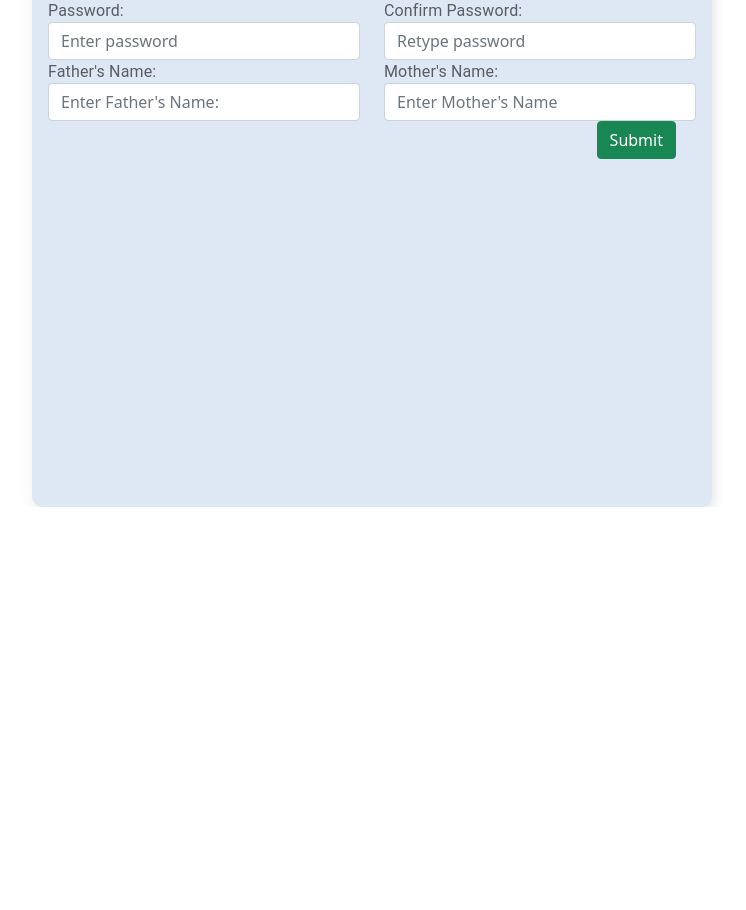
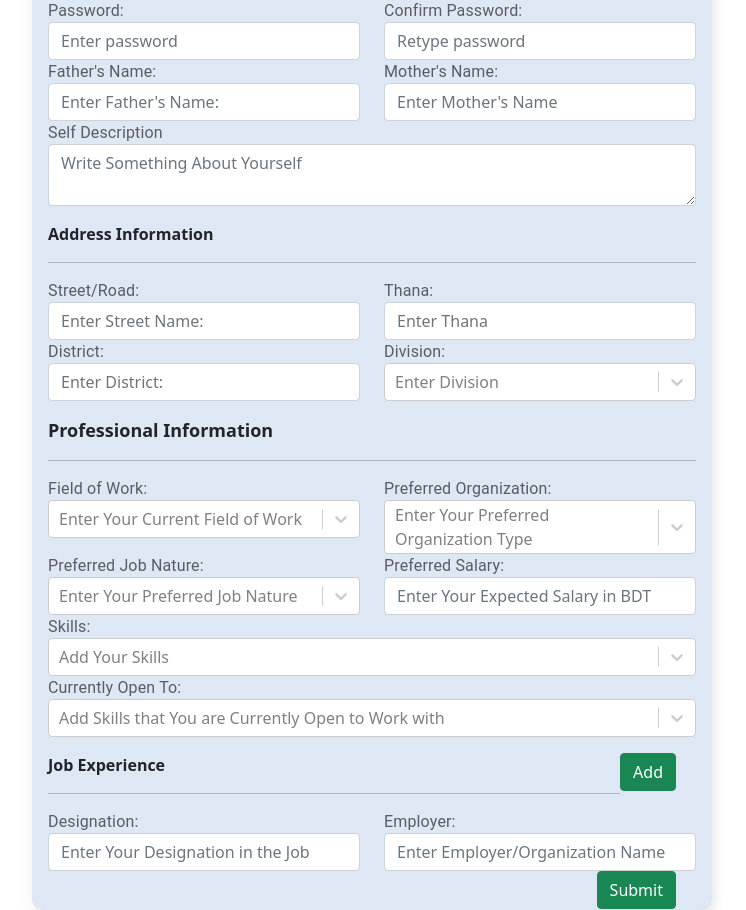
Before and after one commit to adrita1999/csRecruitZ, a React (Create React App) app in the folder csRecruitz_codebase/react_frontend/: page /register in a window 1280 px wide. Shown: the part 403-1313 px from the top of the page, without its empty margins (268-1014 px from the left). Before the commit the page ends 910 px from the top, so only its background shows below. Built offline with nearby package versions, Linux system fonts and the light colour scheme.

Commit message:
register_choltese

```diff
--- a/csRecruitz_codebase/react_frontend/src/my_components/Register.js
+++ b/csRecruitz_codebase/react_frontend/src/my_components/Register.js
@@ -15,7 +15,7 @@ var jsonData = {
 
         // This line disable the blue border
         boxShadow: state.isFocused ? 0 : 0,
-        marginBottom:-20
+        //marginBottom:-20
 
     }),
    dropdownIndicator: (base, state) => ({
@@ -29,6 +29,43 @@ const GenderOptions = [
     { value: 'Female', label: 'Female' },
     { value: 'Others', label: 'Others' }
     ]
+const CatOptions = [
+    { value: 'Teaching', label: 'Teaching' },
+    { value: 'DevOps', label: 'DevOps' },
+    { value: 'Security', label: 'Security' },
+    { value: 'Research and Development', label: 'Research and Development' },
+    { value: 'Programming', label: 'Programming' },
+  ]
+const NatureOptions = [
+    { value: 'Part-time', label: 'Part-time' },
+    { value: 'Full-time', label: 'Full-time' },
+    { value: 'Remote', label: 'Remote' },
+    { value: 'Freelancing', label: 'Freelancing' }
+    ]
+  const OrgOptions = [
+    { value: 'Government', label: 'Government' },
+    { value: 'Semi Government', label: 'Semi Government' },
+    { value: 'NGO', label: 'NGO' },
+    { value: 'Private Firm', label: 'Private Firm' },
+    { value: 'International Agencies', label: 'International Agencies' }
+  ]
+const SkillOptions = [
+    { value: 'Python', label: 'Python' },
+    { value: 'C++', label: 'C++' },
+    { value: 'Angular', label: 'Angular' },
+    { value: 'Django', label: 'Django' },
+    { value: 'Java', label: 'Java' }
+    ]
+const LocationOptions = [
+    { value: 'Dhaka', label: 'Dhaka' },
+    { value: 'Rajshahi', label: 'Rajshahi' },
+    { value: 'Rangpur', label: 'Rangpur' },
+    { value: 'Sylhet', label: 'Sylhet' },
+    { value: 'Khulna', label: 'Khulna' },
+    { value: 'Chittagong', label: 'Chittagong' },
+    { value: 'Mymensingh ', label: 'Mymensingh ' },
+    { value: 'Barishal', label: 'Barishal' }
+  ]
 class Register extends  Component {
     constructor() {
     super();
@@ -60,6 +97,7 @@ handleChange(event) {
   }
   handleSubmit(event) {
     event.preventDefault();
+    console.log("geree");
 
     if(this.validate()){
         console.log(this.state);
@@ -272,12 +310,186 @@ handleChange(event) {
                             onChange={this.handleChange}
                             className="form-control"
                             placeholder="Enter Mother's Name"
-                            id="mother" required/>
+                            id="mother"/>
                     </div>
                 </div>
 
             </div>
 
+
+            <div className="row">
+
+                    <div className="form-group" >
+                        <InputLabel htmlFor="about">Self Description</InputLabel>
+                        <textarea
+                            name="about"
+                            onChange={this.handleChange}
+                            className="form-control"
+                            placeholder="Write Something About Yourself"
+                            id="about"/>
+
+                  </div>
+                </div>
+            <p></p>
+            <p style={{
+            fontSize:16,
+             fontWeight:"bold"
+            }}>Address Information</p>
+            <hr/>
+            <div className="row">
+                <div className="col-sm-6">
+                    <div className="form-group">
+                        <InputLabel htmlFor="street">Street/Road:</InputLabel>
+                        <input
+                            type="text"
+                            name="street"
+
+                            onChange={this.handleChange}
+                            className="form-control"
+                            placeholder="Enter Street Name:"
+                            id="street"/>
+
+                    </div>
+                </div>
+                <div className="col-sm-6">
+                    <div className="form-group">
+                        <InputLabel htmlFor="thana">Thana:</InputLabel>
+                        <input
+                            type="text"
+                            name="thana"
+
+                            onChange={this.handleChange}
+                            className="form-control"
+                            placeholder="Enter Thana"
+                            id="thana"/>
+                    </div>
+                </div>
+
+            </div>
+            <div className="row">
+                <div className="col-sm-6">
+                    <div className="form-group">
+                        <InputLabel htmlFor="dis">District:</InputLabel>
+                        <input
+                            type="text"
+                            name="dis"
+
+                            onChange={this.handleChange}
+                            className="form-control"
+                            placeholder="Enter District:"
+                            id="dis"/>
+
+                    </div>
+                </div>
+                <div className="col-sm-6">
+                    <div className="form-group">
+                        <InputLabel for="gender">Division:</InputLabel>
+                <Select name="loc" id="loc" styles={dropDownStyle} options={LocationOptions}  placeholder="Enter Division" openMenuOnFocus isClearable />
+                    </div>
+                </div>
+
+            </div>
+            <p></p>
+                <p style={{
+              fontSize:18,
+              fontWeight:"bold"
+          }}>Professional Information</p>
+          <hr/>
+            <div className="row">
+            <div className="col-sm-6">
+            <div className="form-group">
+                <InputLabel for="field">Field of Work:</InputLabel>
+                <Select name="field" id="field" styles={dropDownStyle} options={CatOptions}  placeholder="Enter Your Current Field of Work" openMenuOnFocus isClearable />
+
+            </div>
+            </div>
+            <div className="col-sm-6">
+
+                <div className="form-group">
+                <InputLabel for="pref_org">Preferred Organization:</InputLabel>
+                <Select name="pref_org" id="pref_org" styles={dropDownStyle} options={OrgOptions}  placeholder="Enter Your Preferred Organization Type" openMenuOnFocus isClearable />
+
+            </div>
+            </div>
+                </div>
+            <div className="row">
+            <div className="col-sm-6">
+            <div className="form-group">
+                <InputLabel for="pref_nat">Preferred Job Nature:</InputLabel>
+                <Select name="pref_nat" id="pref_nat" styles={dropDownStyle} options={NatureOptions}  placeholder="Enter Your Preferred Job Nature" openMenuOnFocus isClearable />
+
+            </div>
+            </div>
+            <div className="col-sm-6">
+                   <div className="form-group">
+                <InputLabel for="pref_sal">Preferred Salary:</InputLabel>
+                <input
+                    type="number"
+                    name="pref_sal"
+
+                    onChange={this.handleChange}
+                    className="form-control"
+                    placeholder="Enter Your Expected Salary in BDT"
+                    id="pref_sal"/>
+
+            </div>
+
+            </div>
+                </div>
+            <div className="row">
+                 <div className="form-group">
+                 <InputLabel for="skills">Skills:</InputLabel>
+                 <Select name="skills" id="skills" styles={dropDownStyle} options={SkillOptions} isMulti placeholder="Add Your Skills" openMenuOnFocus isClearable />
+
+             </div>
+
+            </div>
+            <div className="row">
+                 <div className="form-group">
+                <InputLabel for="open_skills">Currently Open To:</InputLabel>
+                 <Select name="open_skills" id="open_skills" styles={dropDownStyle} options={SkillOptions} isMulti placeholder="Add Skills that You are Currently Open to Work with " openMenuOnFocus isClearable />
+
+             </div>
+
+            </div>
+             <p></p>
+            <p style={{
+               fontSize:16,
+              fontWeight:"bold"
+          }}>Job Experience <p className="btn btn-success" onClick={() => { this.setState({numDivs: this.state.numDivs+1}); }}>Add</p></p>
+
+         <hr/>
+              <div className="row">
+                  <div className="col-sm-6">
+                 <div className="form-group">
+                <InputLabel for="job_des">Designation:</InputLabel>
+                 <input
+                     type="text"
+                     name="job_des"
+
+                     onChange={this.handleChange}
+                     className="form-control"
+                      placeholder="Enter Your Designation in the Job"
+                     id="job_des"/>
+
+             </div>
+                  </div>
+                  <div className="col-sm-6">
+                 <div className="form-group">
+                <InputLabel for="job_emp">Employer:</InputLabel>
+                 <input
+                     type="text"
+                     name="job_emp"
+
+                     onChange={this.handleChange}
+                     className="form-control"
+                     placeholder="Enter Employer/Organization Name"
+                     id="job_emp"/>
+
+             </div>
+                  </div>
+
+             </div>
 
             <input type="submit" value="Submit" className="btn btn-success" />
         </form>
```
